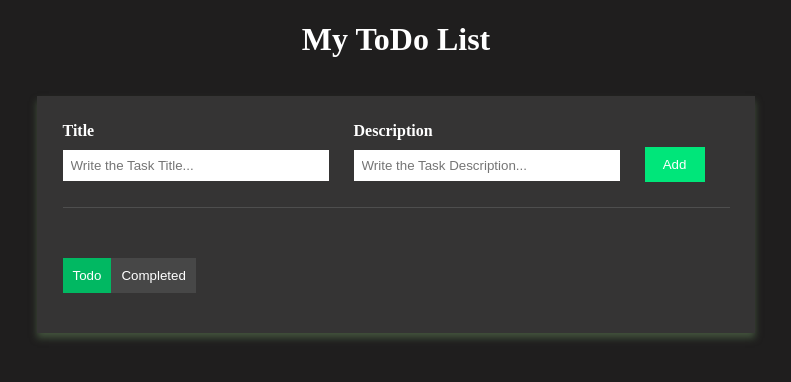
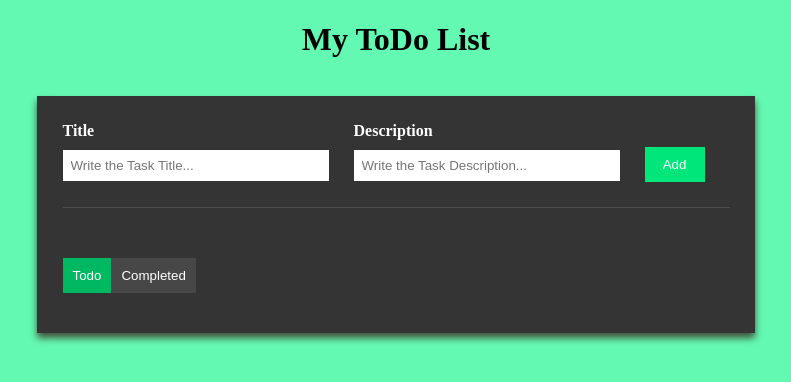
Before and after one commit to laibakhan-4/to-do-app, a React (Create React App) app: page / in a window 1280 px wide. Shown: the top 382 px of the page, without its empty margins (244-1035 px from the left). Built offline with nearby package versions, Linux system fonts and the light colour scheme.

Commit message:
README commit

```diff
--- a/src/App.css
+++ b/src/App.css
@@ -1,11 +1,13 @@
 body{
-  background-color: #1f1e1e;
+  background-color: rgb(100, 249, 179);
   color:white;
   overflow: hidden;
 }
 
+
 h1{
   text-align: center;
+  color: black;
 }
 
 .todo-wrapper{
--- a/src/App.js
+++ b/src/App.js
@@ -5,40 +5,37 @@ import { BsCheckLg } from "react-icons/bs";
 
 function App() {
   const [isCompleteScreen,setIsCompleteScreen] = useState(false);
-  const [allTodos,setTodos] = useState([]);
+  const [allTodos,setTodos] = useState(() => {
+    return JSON.parse(localStorage.getItem ('todolist')) || [];
+  });
   const [newTitle,setNewTitle] = useState("");
   const [newDescription,setNewDescription] = useState("");
   const [completedTodos,setCompletedTodos] = useState([]);
   const [currentEdit,setCurrentEdit] = useState("");
   const [currentEditedItem,setCurrentEditedItem] = useState("");
 
-  //^ ADD btn function
   const handleAddTodo = ()=>{
     let newTodoItem = {
       title: newTitle,
       description: newDescription,
-    }; //*creates a new to-do item
+    };
     let updatedTodoArr=[...allTodos];
     updatedTodoArr.push (newTodoItem);
     setTodos (updatedTodoArr);
-    //*adds it to the allTodos array
     localStorage.setItem ('todolist', JSON.stringify (updatedTodoArr));
-    //*stores in local storage
   };
 
-  //^DELETE  function
   const handleDeleteTodo = (index)=>{
     let reducedTodo = [...allTodos];
     reducedTodo.splice(index,1);
-    //*removes the selected item from the allTodos array
     localStorage.setItem('todolist',JSON.stringify(reducedTodo));
     setTodos(reducedTodo);
-    //*updates the local storage
-
   };
 
-  //^CheckMark function
   const handleComplete = (index)=>{
+    Intl.DateTimeFormat(
+
+    )
     let now = new Date();
     let dow = now.getDay();
     let dd = now.getDate();
@@ -61,13 +58,10 @@ function App() {
     let updatedCompletedArr = [...completedTodos];
     updatedCompletedArr.push(filteredItem);
     setCompletedTodos(updatedCompletedArr);
-    //*moves the completed item from the allTodos array to the completedTodos array
     handleDeleteTodo(index);
     localStorage.setItem('completedTodos',JSON.stringify(updatedCompletedArr));
-    //*completed item is removed from the allTodos array & the local storage is updated
   };
 
-  //^DELETE function in completed tasks
   const handleDeleteCompletedTodo =(index)=>{
     let reducedTodo = [...completedTodos];
     reducedTodo.splice(index,1);
@@ -76,8 +70,6 @@ function App() {
   };
 
   useEffect (() => {
-    //* retrieves the todo list data from the browser's local storage
-    //* retrieved data is parsed from a JSON string back into a JavaScript object
     let savedTodo = JSON.parse (localStorage.getItem ('todolist'));
     let savedCompletedTodo = JSON.parse (localStorage.getItem ('completedTodos'));
 
@@ -90,18 +82,17 @@ function App() {
     }
   }, []);
 
-  //*sets the currentEdit and currentEditedItem state variables to the selected item
   const handleEdit=(ind,item)=>{
     setCurrentEdit(ind);
     setCurrentEditedItem(item);
   };
 
-  //* updates the allTodos array with the modified item
   const handleUpdateTodo=()=>{
     let newToDo = [...allTodos];
     newToDo[currentEdit]=currentEditedItem;
     setTodos(newToDo);
-    setCurrentEdit(""); //*clears the currentEdit state variable
+    localStorage.setItem('todolist',JSON.stringify(newToDo));
+    setCurrentEdit("");
   };
 
   const handleUpdateTitle=(value)=>{
```
Also changed, not shown: src/components/TodoInput.js (added), 1 other file (tests, documents, lock files or other folders).
